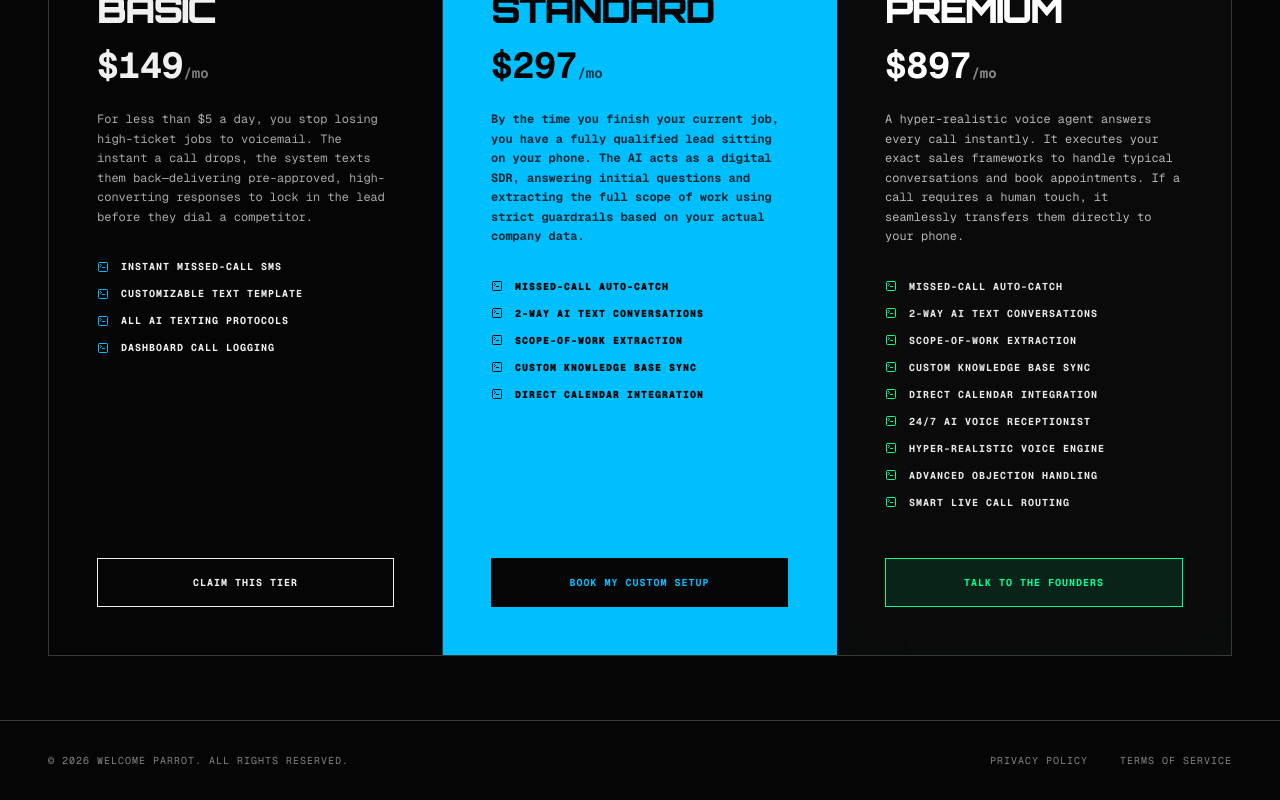
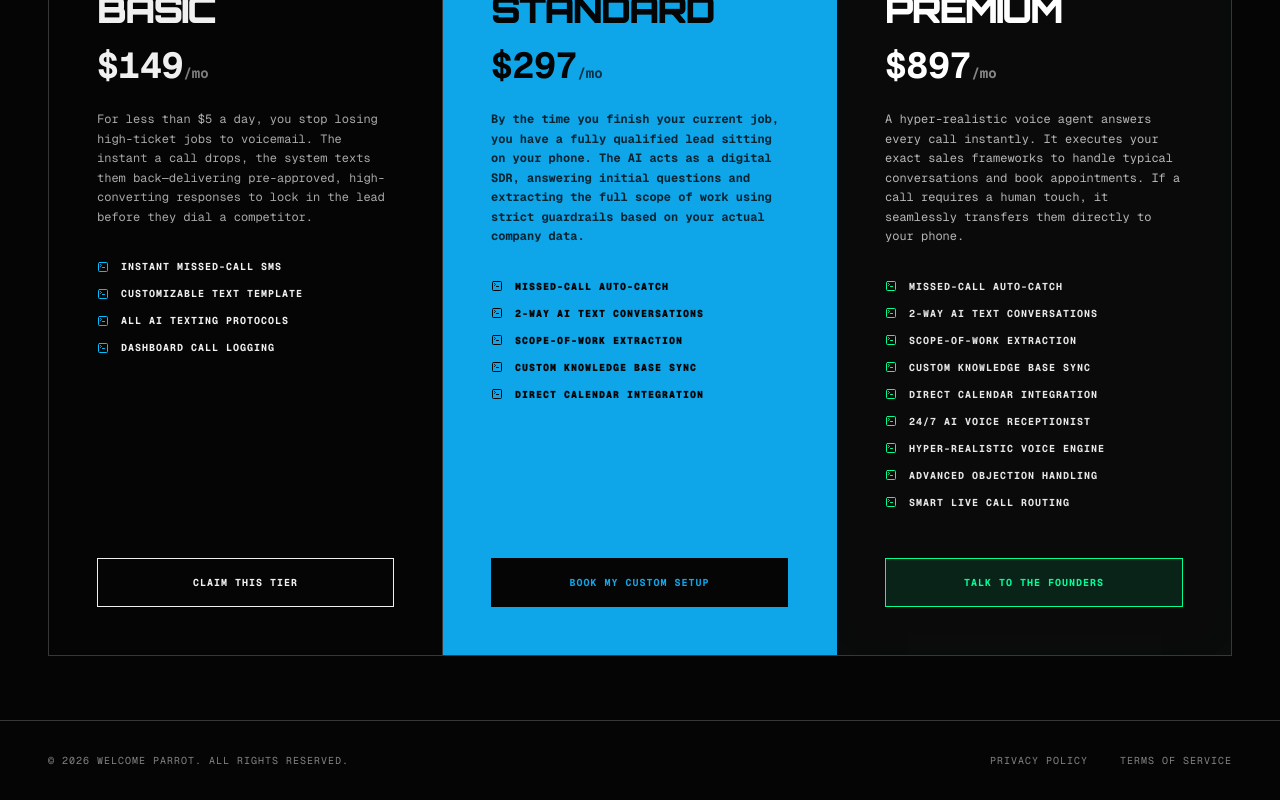
Before and after one commit to 2Limitless/Welcome-parrot, a Next.js app: page / in a window 1280 px wide. Shown: the part 3538-4338 px from the top of the page. Built offline with nearby package versions, Linux system fonts and the light colour scheme.

Commit message:
style: Soften the neon blue background on the Standard pricing tier

```diff
--- a/src/app/page.tsx
+++ b/src/app/page.tsx
@@ -468,7 +468,7 @@ export default function Home() {
           {/* Teen Parrot - High Contrast */}
           <motion.div
             initial={{ opacity: 0, scale: 1.1, y: 50 }} whileInView={{ opacity: 1, scale: 1, y: 0 }} transition={{ duration: 0.8, ease: "easeOut", delay: 0.15 }} viewport={{ once: true, margin: "-100px" }}
-            className="w-full border-b lg:border-b-0 lg:border-r border-[#00bfff] bg-[#00bfff] text-[#050505] p-8 lg:p-12 flex flex-col justify-between group hover:shadow-[0_0_50px_rgba(0,191,255,0.6)] transition-all duration-300 z-10 relative"
+            className="w-full border-b lg:border-b-0 lg:border-r border-[#0ea5e9] bg-[#0ea5e9] text-[#050505] p-8 lg:p-12 flex flex-col justify-between group hover:shadow-[0_0_50px_rgba(14,165,233,0.6)] transition-all duration-300 z-10 relative"
           >
             <div>
               <span className="text-[10px] text-current/70 font-mono tracking-widest uppercase block mb-4">[ Tier 02 - AI Lead Qualifier ]</span>
@@ -485,7 +485,7 @@ export default function Home() {
                 <li className="font-mono text-[10px] text-[#050505] font-black uppercase tracking-widest flex items-center gap-3"><TerminalSquare className="w-3 h-3 text-[#050505] shrink-0" /> Direct Calendar Integration</li>
               </ul>
             </div>
-            <Link href="https://calendar.app.google/DW6EyNY2BRDA1h1PA" target="_blank" className="w-full border border-[#050505] bg-[#050505] text-[#00bfff] px-6 py-4 text-[10px] font-mono font-bold uppercase tracking-widest hover:bg-[#050505] hover:text-white transition-colors block text-center">
+            <Link href="https://calendar.app.google/DW6EyNY2BRDA1h1PA" target="_blank" className="w-full border border-[#050505] bg-[#050505] text-[#0ea5e9] px-6 py-4 text-[10px] font-mono font-bold uppercase tracking-widest hover:bg-[#050505] hover:text-white transition-colors block text-center">
               Book My Custom Setup
             </Link>
           </motion.div>
```
